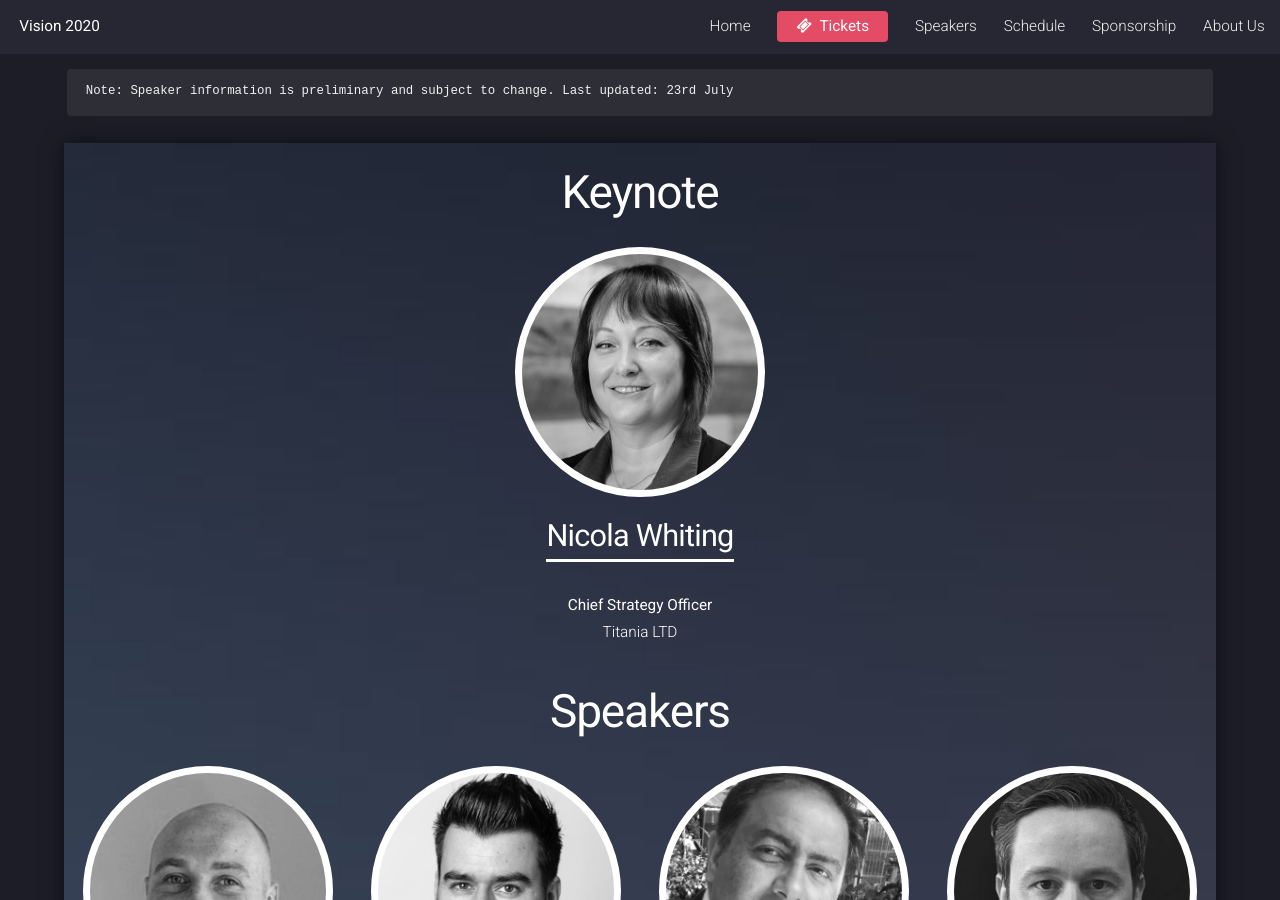
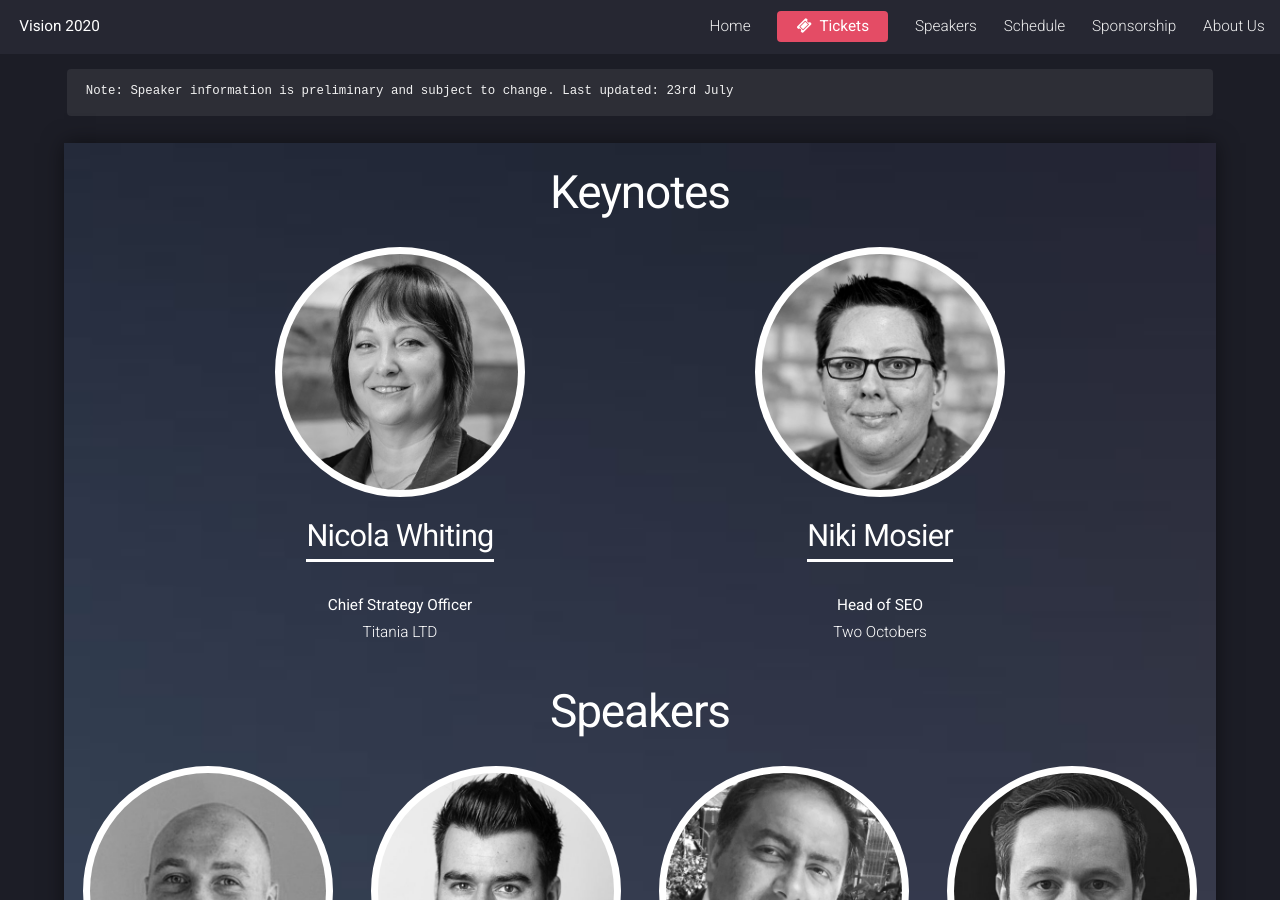
Before and after one commit to TechExeter/conference-2020, a Jekyll site: the page built from _pages/speakers.md, in a window 1280 px wide and 900 px high. Built offline with Jekyll 4.4.1, drawn with Linux system fonts in a browser that asks for light colours; some of the changed text lies outside the part shown.

Commit message:
Added Niki as keynote, fit carly in.

```diff
--- a/_pages/speakers.md
+++ b/_pages/speakers.md
@@ -16,18 +16,27 @@ excerpt: Our speakers for the TechExeter / Digital Exeter annual conference on 9
 
 <div class="speakers">
 
-  <h2>Keynote</h2>
+  <h2>Keynotes</h2>
+  <div class="grid-flex">
   {% for speaker in speakersSorted %}
     {% if speaker.name == "Nicola Whiting" %}
-    <div class="grid-flex">
       <div class="speaker">
         <a href="{{ speaker.url }}"><img class="circle" src="{{speaker.headshot}}" alt="Headshot of {{ speaker.name }}"/></a>
         <h2><a href="{{ speaker.url }}">{{ speaker.name }}</a></h2>
         <p>{% if speaker.name != speaker.title %}<strong>{{ speaker.title }}</strong>{% endif %} {% if speaker.company %} <br/>  {{ speaker.company }} {% endif %}</p>
       </div>
-    </div>
     {% endif %}
   {% endfor %}
+    {% for speaker in speakersSorted %}
+    {% if speaker.name == "Niki Mosier"%}
+      <div class="speaker">
+        <a href="{{ speaker.url }}"><img class="circle" src="{{speaker.headshot}}" alt="Headshot of {{ speaker.name }}"/></a>
+        <h2><a href="{{ speaker.url }}">{{ speaker.name }}</a></h2>
+        <p>{% if speaker.name != speaker.title %}<strong>{{ speaker.title }}</strong>{% endif %} {% if speaker.company %} <br/>  {{ speaker.company }} {% endif %}</p>
+      </div>
+    {% endif %}
+  {% endfor %}
+    </div>
 
   <!--
   <h2>Online Hosts</h2>
@@ -47,7 +56,7 @@ excerpt: Our speakers for the TechExeter / Digital Exeter annual conference on 9
   <h2>Speakers</h2>
   <div class="grid-flex">
   {% for speaker in speakersSorted %}
-  {% if speaker.name <>"Nicola Whiting" and speaker.type <> "Track Host" %}
+  {% if speaker.name <>"Nicola Whiting" and speaker.name <> "Niki Mosier" and speaker.type <> "Track Host" %}
     {% if speaker.headshot %}
     <div class="speaker">
         <a href="{{ speaker.url }}"><img class="circle" src="{{speaker.headshot}}" alt="Headshot of {{ speaker.name }}"/></a>
```
Also changed, not shown: _pages/schedule.md (+1 -1 lines), _speakers/carly-britton.md (+3 -2 lines).
